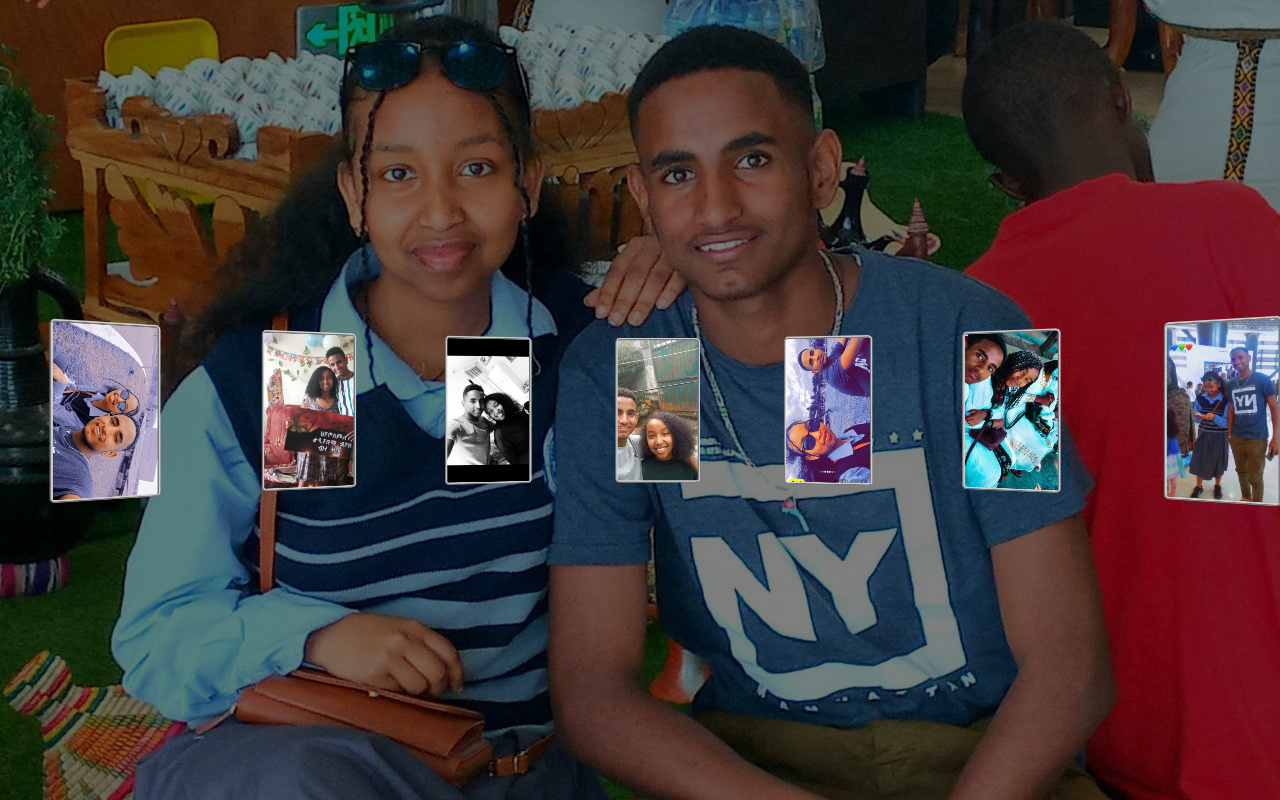
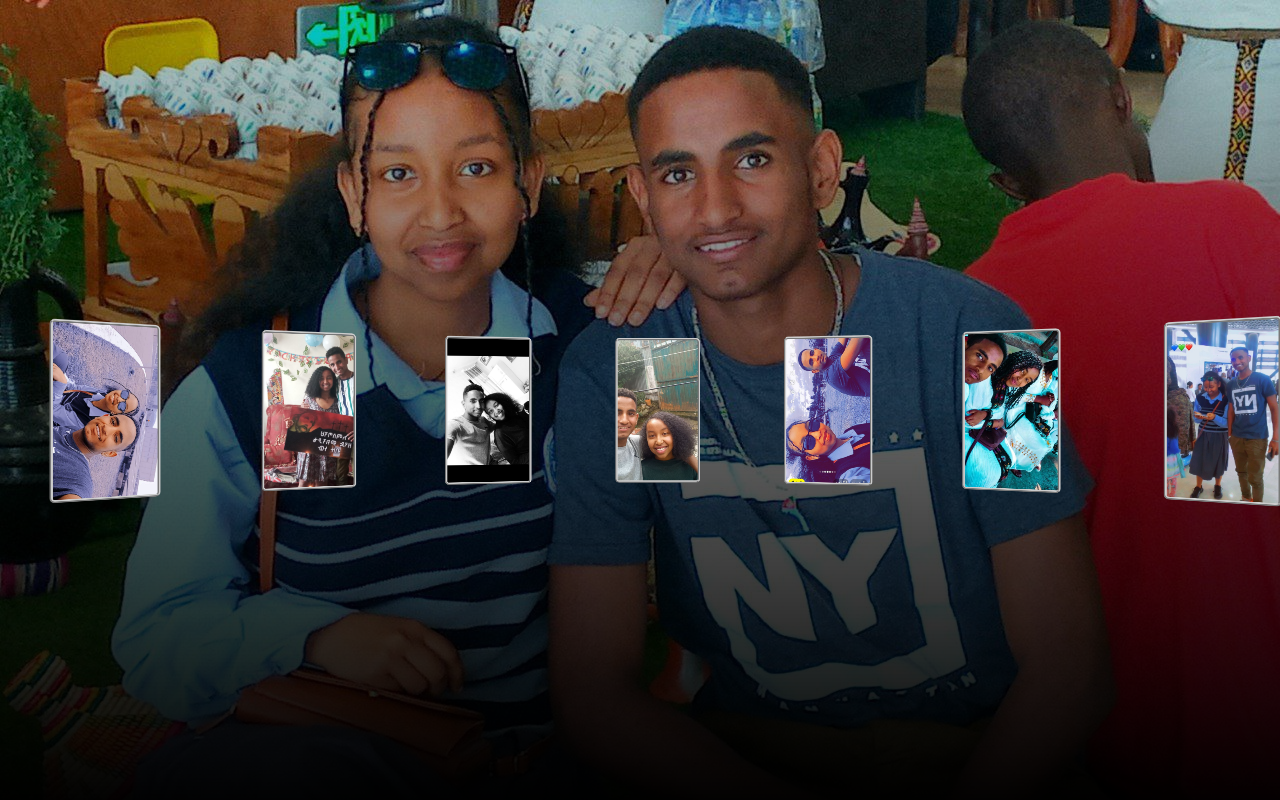
Before and after one commit to Edula23/UandMe, a plain HTML site: page index.html in a window 1280 px wide. Shown: the top 800 px of the page. Drawn offline with Linux system fonts and the light colour scheme.

Commit message:
modified background

```diff
--- a/style.css
+++ b/style.css
@@ -1,5 +1,5 @@
 body{
-     background-image: linear-gradient(rgba(0,0,0,0.5), rgba(0,0,0,0.5)), url('images/21.jpg');
+     background-image: linear-gradient(rgba(0,0,0,0.2), rgba(0,0,0,1)), url('images/21.jpg');
     min-height: 100vh;
     display: flex;
     justify-content: center;
```
